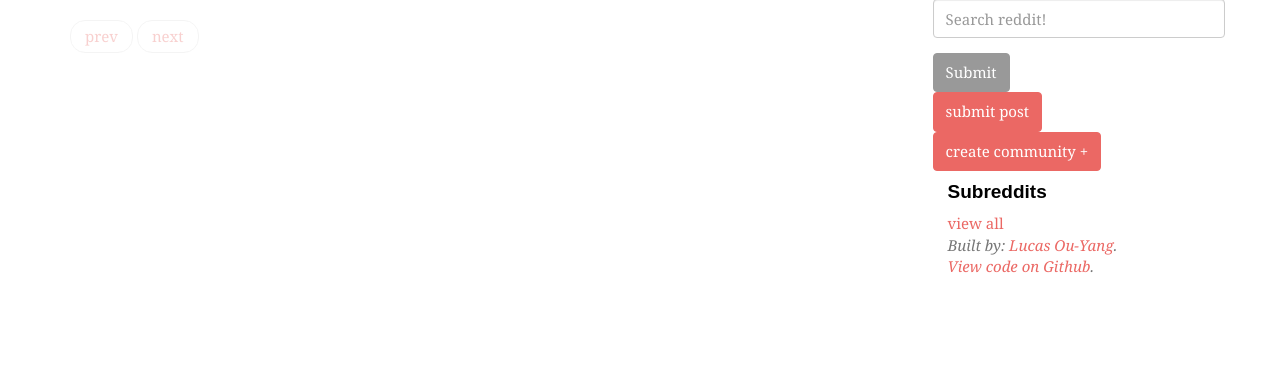
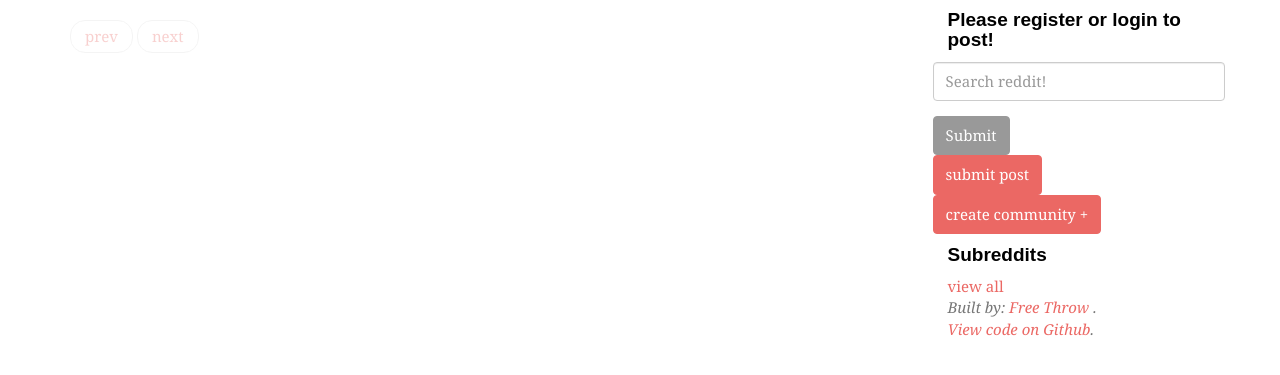
Before and after one commit to mandarup/disxss, a Flask app: template disxss/templates/home.html in a window 1280 px wide. Shown: the part 61-436 px from the top of the page. Run offline with Flask 2, Linux system fonts and the light colour scheme; the template is opened without the code that fills it, so the values that code supplies are empty; some libraries are stand-ins or nearby versions; some web fonts are replaced.

Commit message:
update home.html

```diff
--- a/disxss/templates/home.html
+++ b/disxss/templates/home.html
@@ -77,7 +77,7 @@
     {% if user is defined and user != None %}
         <!-- -->
     {% else %}
-        <!-- <h4 class="pre-reg-info">Please register or login to post!</h4>-->
+        <h4 class="pre-reg-info">Please register or login to post!</h4>
     {% endif %}
     {% block create_buttons %}
 
@@ -138,7 +138,8 @@
     </ul>
     <a class="align-right-col" href="{{ url_for('subreddits.view_all') }}">view all</a>
     <i>
-    <div class="align-right-col byline-lucas">Built by: <a href="https://codelucas.com">Lucas Ou-Yang</a>.
+    <div class="align-right-col byline-lucas">Built by:
+        <a href="https://disxss.com">Free Throw </a>.
         <br>
         <a href="https://github.com/codelucas/flask_reddit">
             View code on Github</a>.</div>
--- a/disxss/templates/login.html
+++ b/disxss/templates/login.html
@@ -3,7 +3,7 @@
 <div class="container">
     <div class="row">
         <div class="col-sm-6 col-md-4 col-md-offset-4">
-            <h1 class="text-center login-title">Sign in to continue to Flask Reddit</h1>
+            <h1 class="text-center login-title">Sign in to continue to Disxss</h1>
             <div class="account-wall">
                 <img class="profile-img" src="https://lh5.googleusercontent.com/-b0-k99FZlyE/AAAAAAAAAAI/AAAAAAAAAAA/eu7opA4byxI/photo.jpg?sz=120"
                     alt="">
```
